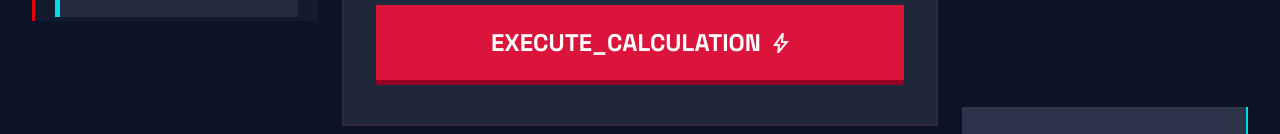
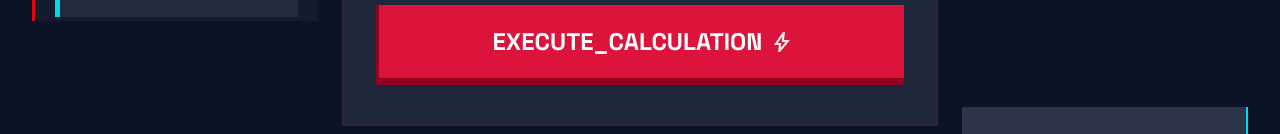
Before and after one commit to capellofabio/apl-calculator, a website built with Vite: page index.html in a window 1280 px wide. Shown: the part 548-682 px from the top of the page. Built offline with nearby package versions, Linux system fonts and the light colour scheme.

Commit message:
feat: Adiciona animacao no botao de exec

```diff
--- a/index.html
+++ b/index.html
@@ -119,7 +119,7 @@
             <input type="number" name="kill-bonus" id="kill-bonus" class="bg-[#060E20] p-3 border-b-3 border-[#5C3F3F]">
           </div>
 
-          <button id="execute-calculation" class="lg:col-span-2 bg-[#DC143C] border-b-5 border-[#920022] mt-6 font-bold text-lg flex items-center justify-center gap-3 max-h-20">
+          <button id="execute-calculation" class="lg:col-span-2 bg-[#DC143C] border-b-7 border-l-3 border-[#920022] mt-6 font-bold text-lg flex items-center justify-center gap-3 max-h-20 active:border-b-2 active:border-l transition-all">
             <p class="text-2xl">EXECUTE_CALCULATION</p>
             <img src="src/assets/execute-calc-icon.png" alt="energy icon">
           </button>
```
